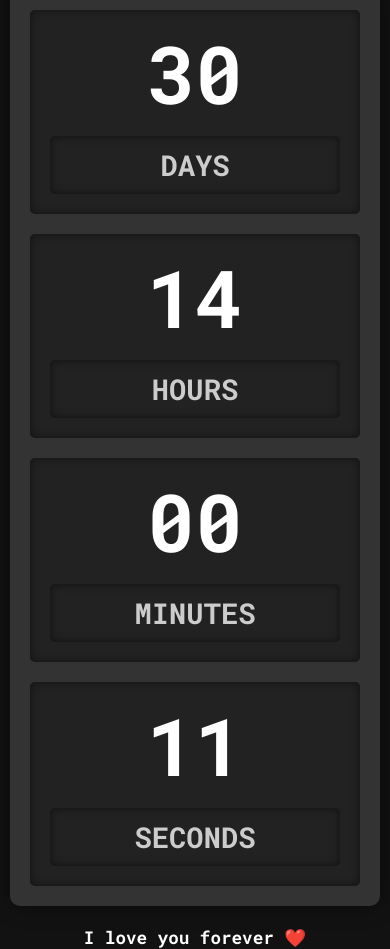
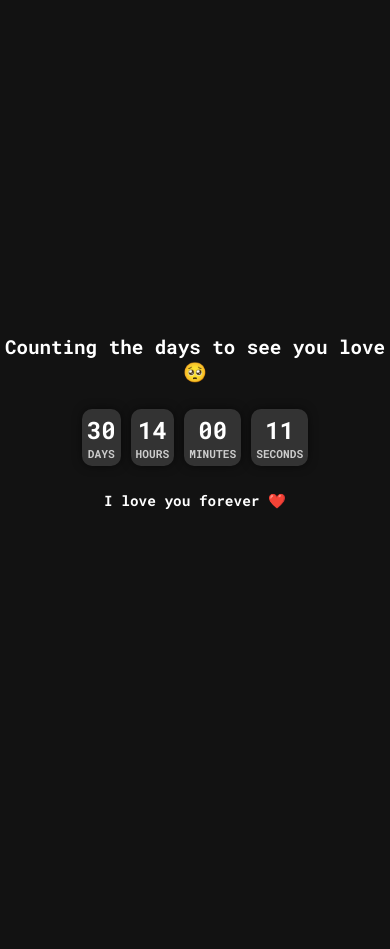
Before and after one commit to simongerula/wherehavewebeen, a website: page countdown.html in a window 390 px wide. After the commit the page ends 844 px from the top, so only its background shows below. Drawn offline with Linux system fonts and the light colour scheme.

Commit message:
fix mobile 3

```diff
--- a/countdown.html
+++ b/countdown.html
@@ -16,71 +16,54 @@
             color: #ffffff;
             font-family: 'Roboto Mono', monospace;
             margin: 0;
-            padding: 10px;
-            box-sizing: border-box;
         }
         #title {
             text-align: center;
-            font-size: 2em;
+            font-size: 1.5em;
             margin-bottom: 20px;
         }
         #countdown {
-            text-align: center;
-            font-size: 2em;
-        }
-        .board {
             display: flex;
             justify-content: center;
             align-items: center;
+            flex-wrap: wrap;
+        }
+        .time-box {
             background-color: #333;
             border-radius: 10px;
-            padding: 20px;
-            box-shadow: 0 0 20px rgba(0, 0, 0, 0.5);
-            flex-wrap: wrap;
+            padding: 10px;
+            margin: 5px;
+            text-align: center;
+            box-shadow: 0 0 10px rgba(0, 0, 0, 0.5);
         }
-        .board div {
-            margin: 10px;
-            padding: 20px;
-            background-color: #222;
-            border-radius: 5px;
-            box-shadow: inset 0 0 10px rgba(0, 0, 0, 0.5);
-            flex: 1 1 calc(50% - 40px);
-            max-width: calc(50% - 40px);
-        }
-        .board span {
+        .time-box span {
             display: block;
-            font-size: 3em;
-            margin-bottom: 10px;
+            font-size: 2em;
         }
         .label {
-            font-size: 1em;
+            font-size: 0.8em;
             color: #ccc;
         }
-        #info, #closest-guess {
-            font-size: 1.2em;
+        #info {
+            font-size: 1em;
             margin-top: 20px;
             text-align: center;
         }
         @media (max-width: 600px) {
             #title {
-                font-size: 1.75em;
+                font-size: 1.2em;
             }
-            .board {
-                padding: 10px;
+            .time-box {
+                padding: 5px;
             }
-            .board div {
-                padding: 10px;
-                flex: 1 1 100%;
-                max-width: 100%;
-            }
-            .board span {
-                font-size: 2.5em;
+            .time-box span {
+                font-size: 1.5em;
             }
             .label {
-                font-size: 0.9em;
+                font-size: 0.7em;
             }
             #info {
-                font-size: 1.1em;
+                font-size: 0.9em;
             }
         }
     </style>
@@ -88,23 +71,21 @@
 <body>
     <div id="title">Counting the days to see you love 🥺</div>
     <div id="countdown">
-        <div class="board">
-            <div>
+        <div class="time-box">
             <span id="days">00</span>
             <div class="label">DAYS</div>
         </div>
-            <div>
+        <div class="time-box">
             <span id="hours">00</span>
             <div class="label">HOURS</div>
         </div>
-            <div>
+        <div class="time-box">
             <span id="minutes">00</span>
             <div class="label">MINUTES</div>
         </div>
-            <div>
+        <div class="time-box">
             <span id="seconds">00</span>
             <div class="label">SECONDS</div>
-            </div>
         </div>
     </div>
     <div id="info">I love you forever ❤️</div>
```
Lines whose indentation alone changed are shown as unchanged.
